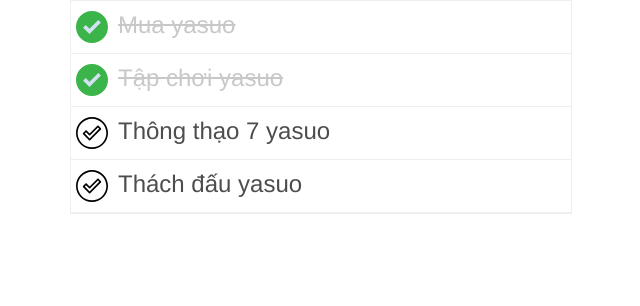
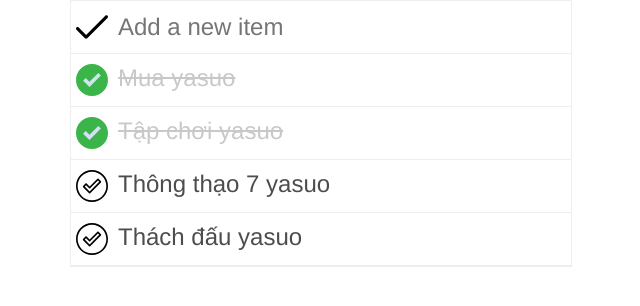
Before and after one commit to seannguyen-code/studyCode, a React (Create React App) app in the folder react/todo-list/: page / in a window 1280 px wide. Shown: the top 306 px of the page, without its empty margins (319-959 px from the left). Built offline with nearby package versions, Linux system fonts and the light colour scheme.

Commit message:
TodoItem 3

```diff
--- a/react/todo-list/src/App.css
+++ b/react/todo-list/src/App.css
@@ -3,6 +3,25 @@
   margin-left: auto;
   margin-right: auto;
   border: 1px solid #eee;
+}
+
+.App .Header {
+  padding: 10px 5px;
+  display: flex;
+  border-bottom: 1px solid #eee;
+}
+
+.App .Header input {
+  font-family: "Helvetica Neue", Arial, Helvetica, sans-serif;
+  font-weight: 300;
+  font-size: 24px;
+  padding-left: 10px;
+  width: 100%;
+  border: none;
+}
+
+.App .Header input:focus {
+  outline: none;
 }
 
 .App-logo {
--- a/react/todo-list/src/App.js
+++ b/react/todo-list/src/App.js
@@ -1,11 +1,13 @@
 import React, { Component } from "react";
 import "./App.css";
 import TodoItem from "./components/TodoItems";
+import tick from "./img/tick.svg";
 
 class App extends Component {
   constructor() {
     super();
     this.state = {
+      newItem: "",
       todoItems: [
         { title: "Mua yasuo", isComplete: true },
         { title: "Tập chơi yasuo", isComplete: true },
@@ -13,6 +15,9 @@ class App extends Component {
         { title: "Thách đấu yasuo" }
       ]
     };
+
+    this.onKeyUp = this.onKeyUp.bind(this);
+    this.onChange = this.onChange.bind(this);
   }
 
   onItemClicked(item) {
@@ -20,33 +25,56 @@ class App extends Component {
       const { todoItems } = this.state;
       this.setState({
         todoItems: todoItems.map(clickItem =>
-          clickItem !== item
-            ? { ...clickItem }
-            : { ...clickItem, isComplete: !item.isComplete }
+          clickItem !== item ? { ...clickItem } : { ...clickItem, isComplete: !item.isComplete }
         )
       });
     };
   }
 
+  onChange(event) {
+    this.setState({
+      newItem: event.target.value
+    });
+  }
+
+  onKeyUp(event) {
+    if (event.keyCode === 13) {
+      let text = event.target.value;
+      text = text.trim();
+      if (!text) {
+        return;
+      }
+
+      this.setState({
+        todoItems: [{ title: text, isComplete: false }, ...this.state.todoItems]
+      });
+    } else {
+    }
+  }
+
   render() {
-    const { todoItems } = this.state;
+    const { todoItems, newItem } = this.state;
     if (todoItems.length) {
       return (
         <div className="App">
+          <div className="Header">
+            <img src={tick} width={32} height={32} />
+            <input
+              value={newItem}
+              onChange={this.onChange}
+              type="text"
+              placeholder="Add a new item"
+              onKeyUp={this.onKeyUp}
+            />
+          </div>
           {todoItems.length > 0 &&
             todoItems.map((item, index) => (
-              <TodoItem
-                key={index}
-                item={item}
-                onClick={this.onItemClicked(item)}
-              />
+              <TodoItem key={index} item={item} onClick={this.onItemClicked(item)} />
             ))}
         </div>
       );
     } else {
-      return (
-        <div className="App">{todoItems.length === 0 && "Nothing here."}</div>
-      );
+      return <div className="App">{todoItems.length === 0 && "Nothing here."}</div>;
     }
   }
 }
```
Also changed, not shown: react/todo-list/src/img/tick.svg (added).
